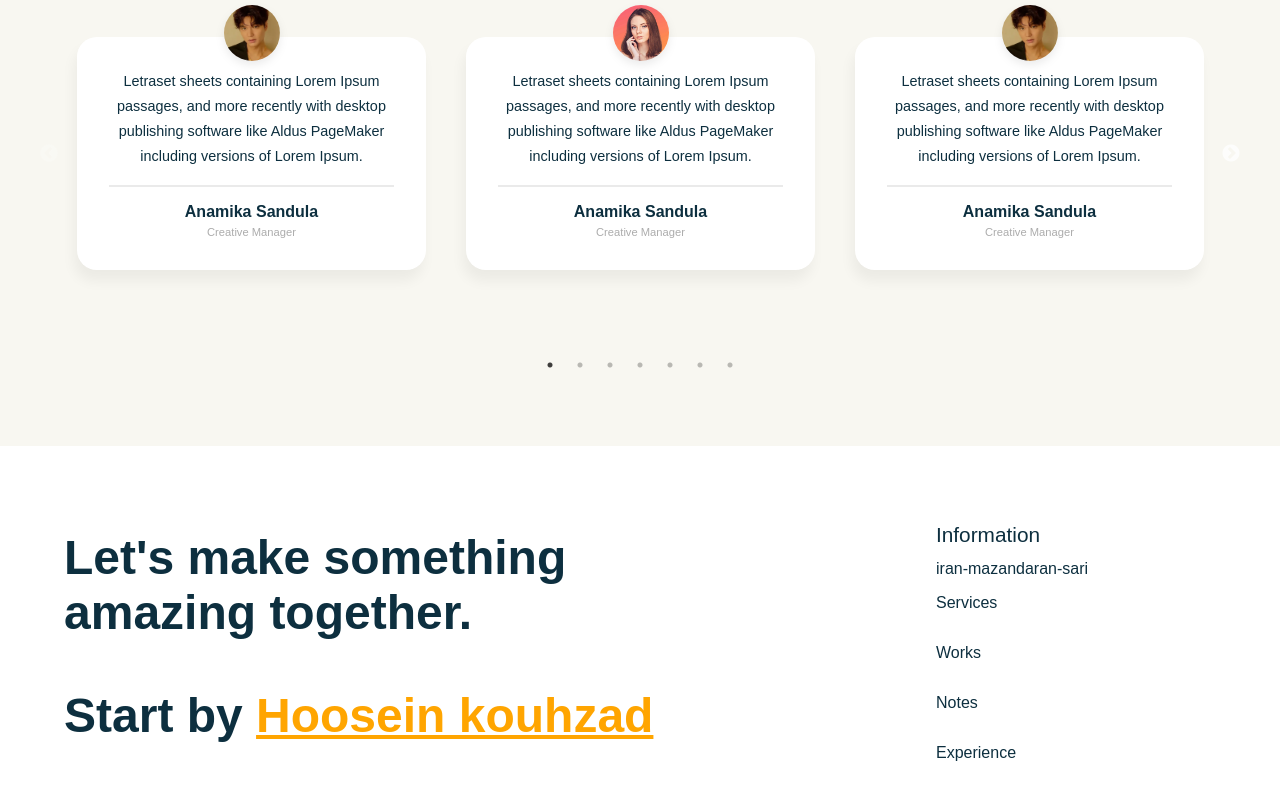
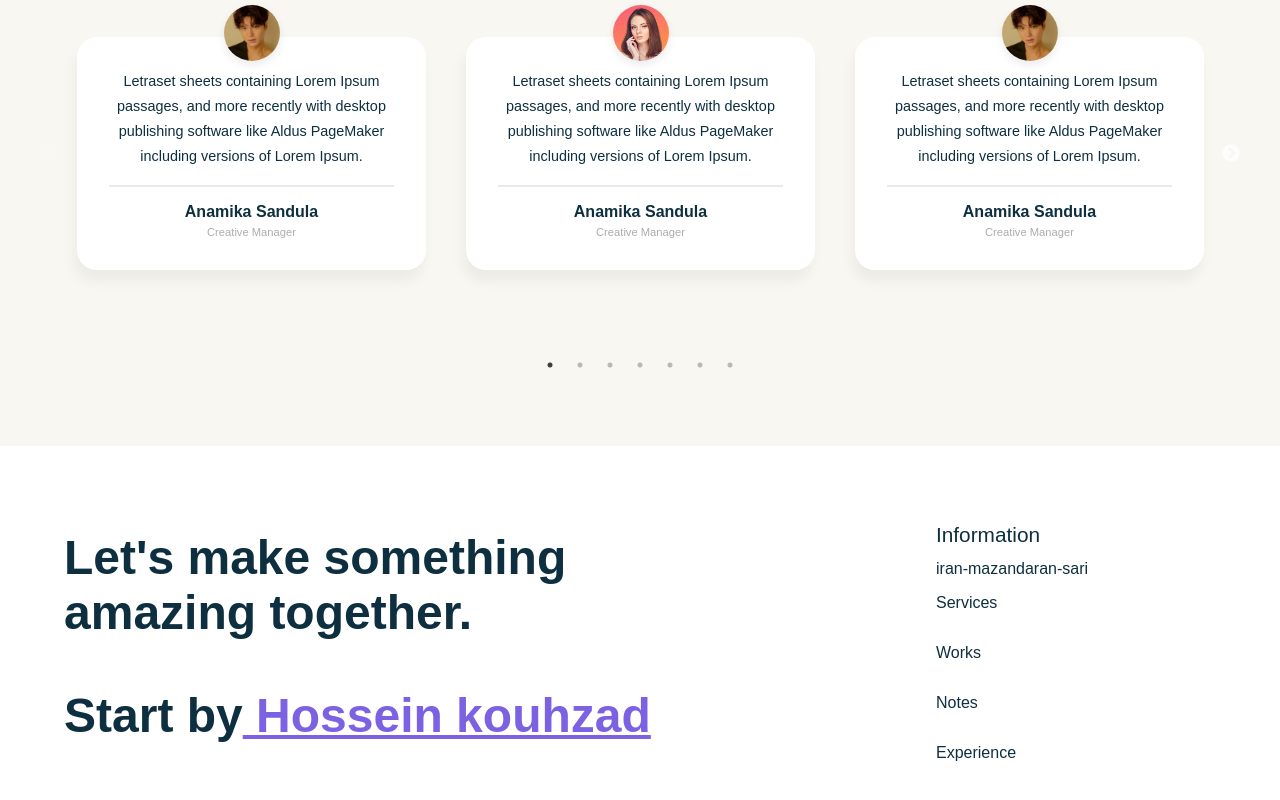
Before and after one commit to HKouhzad1991/HK-portfolio, a React (Vite) app: page / in a window 1280 px wide. Shown: the part 1929-2729 px from the top of the page. Built offline with nearby package versions, Linux system fonts and the light colour scheme; a web font is replaced by a local one.

Commit message:
footer fixed

```diff
--- a/src/components/Footer/Footer.jsx
+++ b/src/components/Footer/Footer.jsx
@@ -19,8 +19,8 @@ const Footer = () => {
             amazing together.
           </span>
           <span className="primaryText">
-            Start by{" "}
-            <a href="mailto:hosseinkouhzad2017@gmail.com">Hoosein kouhzad</a>
+            Start by
+            <a href="mailto:hosseinkouhzad2017@gmail.com"> Hossein kouhzad</a>
           </span>
         </div>
 
--- a/src/components/Footer/Footer.module.scss
+++ b/src/components/Footer/Footer.module.scss
@@ -19,7 +19,7 @@
 
         a {
           text-decoration: underline;
-          color: orange;
+          color: rgb(124, 98, 227);
         }
       }
     }
```
